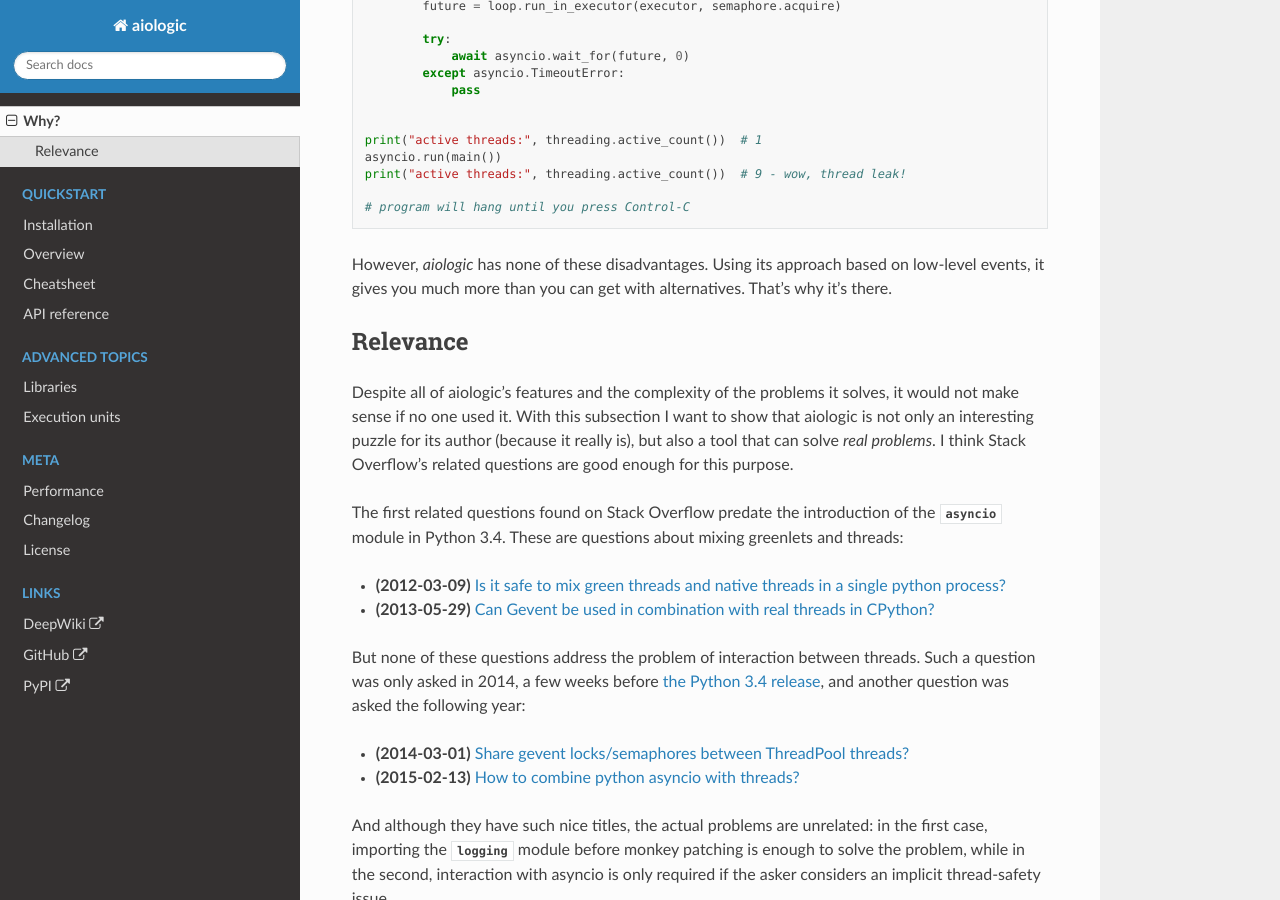
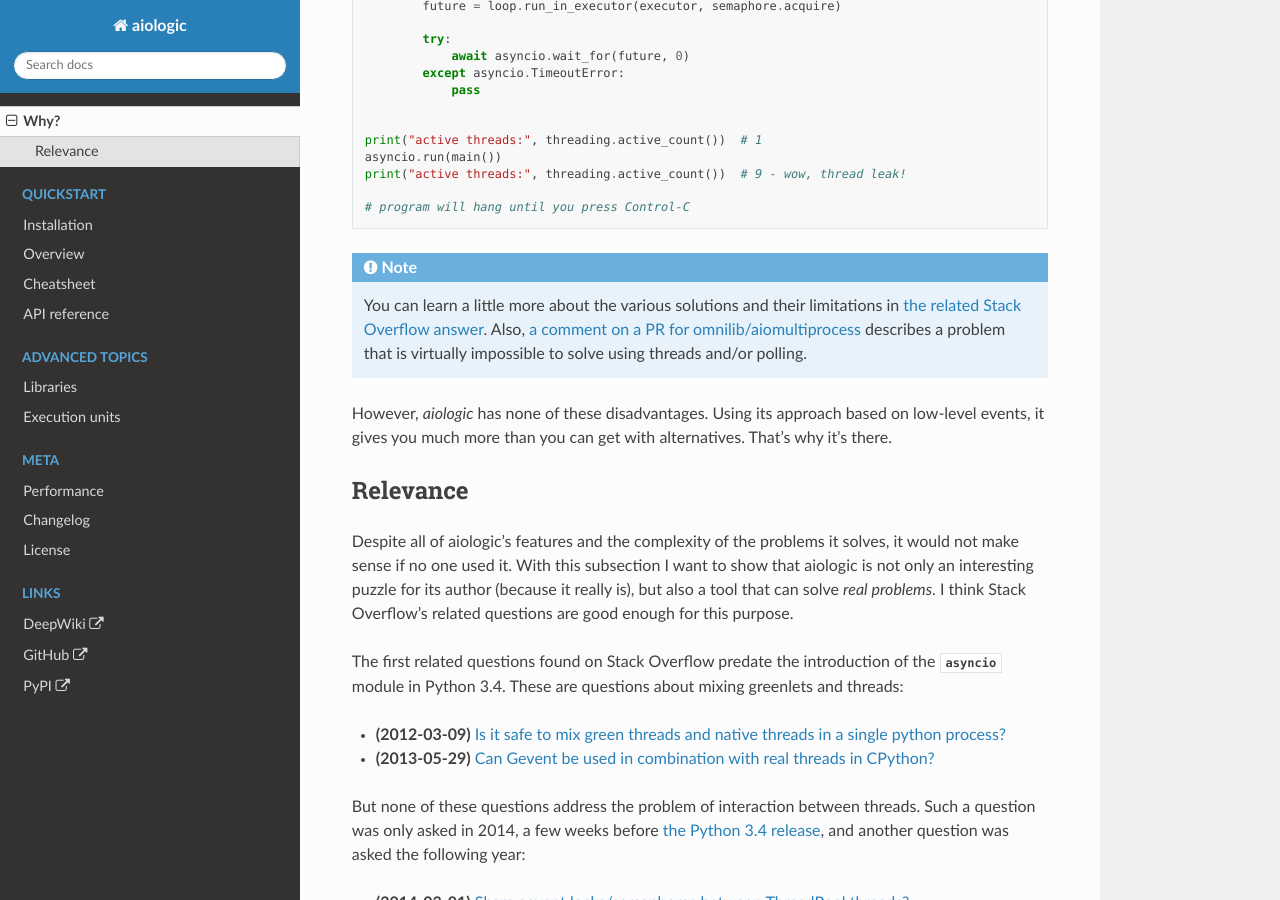
Before and after one commit to x42005e1f/aiologic, a Sphinx documentation site: the page built from docs/why.rst, in a window 1280 px wide and 900 px high, scrolled down 1667 px. Built offline with Sphinx 7.4.7 and the Read the Docs theme 3.1.0, drawn with Linux system fonts in a browser that asks for light colours; the version number could not be read and is left out.

Commit message:
docs: add a note about solutions in the wild

```diff
--- a/docs/why.rst
+++ b/docs/why.rst
@@ -123,6 +123,15 @@ call and has issues with cancellation and timeouts:
     print("active threads:", threading.active_count())  # 9 - wow, thread leak!
 
     # program will hang until you press Control-C
+
+.. note::
+
+    You can learn a little more about the various solutions and their
+    limitations in `the related Stack Overflow answer <https://
+    stackoverflow.com/a/79198672>`__. Also, `a comment on a PR for
+    omnilib/aiomultiprocess <https://github.com/omnilib/aiomultiprocess/pull/
+    218#issuecomment-3417973089>`__ describes a problem that is virtually
+    impossible to solve using threads and/or polling.
 
 However, *aiologic* has none of these disadvantages. Using its approach based
 on low-level events, it gives you much more than you can get with alternatives.
```
Also changed, not shown: other parts of docs/why.rst (+2 -2 lines).
